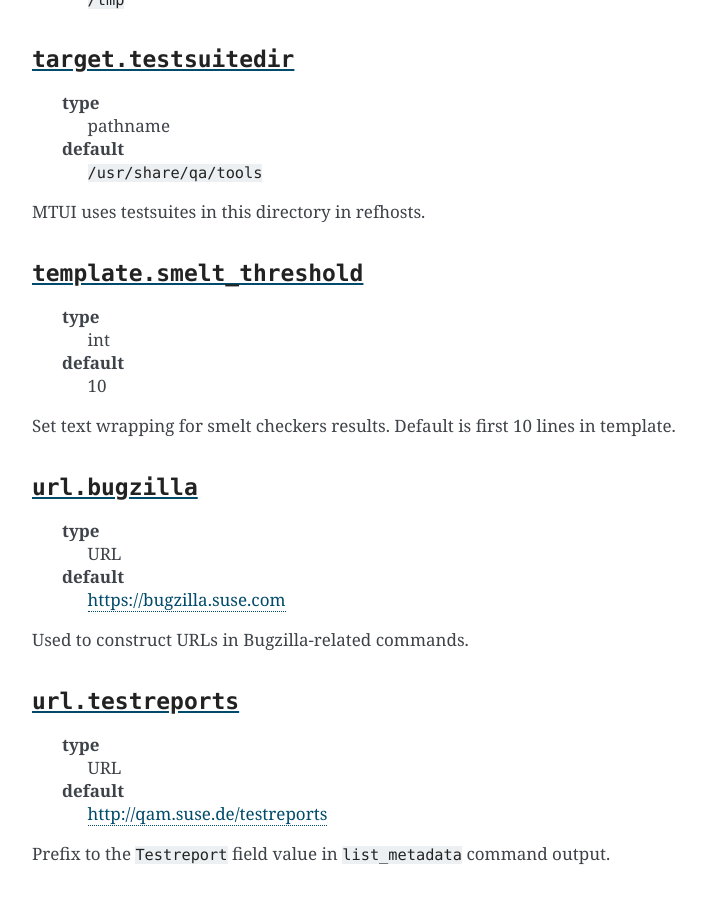
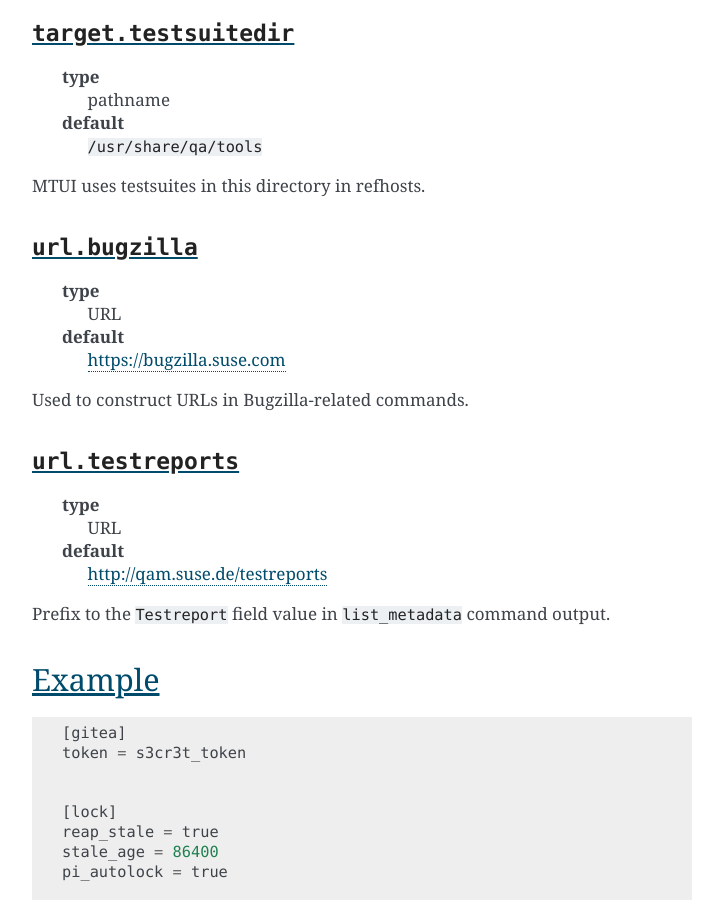
Before and after one commit to openSUSE/mtui, a Sphinx documentation site: the page built from Documentation/cfg.rst, in a window 1280 px wide and 900 px high, scrolled down 8842 px. Shown: the whole window, without its empty margins (388-1111 px from the left). Built offline with Sphinx 7.4.7, drawn with Linux system fonts in a browser that asks for light colours; some of the changed text lies outside the part shown.

Commit message:
refactor(config)!: remove unused template.smelt_threshold option
The template.smelt_threshold config (exposed as config.threshold,
default 10) was parsed and documented but never consumed by any
command. It was intended to limit smelt-checkers output in the
template, but that wiring was never added.

Drop the dataclass annotation, the ConfigOption definition, its
cfg.rst section, and the lone test parametrize row (the typed-getter
fallback test keeps three other cases). Record the removal in the
changelog since the option was a documented, user-facing config key.

```diff
--- a/Documentation/cfg.rst
+++ b/Documentation/cfg.rst
@@ -381,17 +381,6 @@ MTUI checks out the testreport from, and commits it to,
 MTUI uses testsuites in this directory in refhosts.
 
 
-``template.smelt_threshold``
-~~~~~~~~~~~~~~~~~~~~~~~~~~~~
-  | **type**
-  |     int
-  | **default**
-  |     10
-
-Set text wrapping for smelt checkers results.
-Default is first 10 lines in template.
-
-
 ``url.bugzilla``
 ~~~~~~~~~~~~~~~~
   | **type**
```
Also changed, not shown: CHANGELOG.md (+6 -0 lines), 2 other files.
